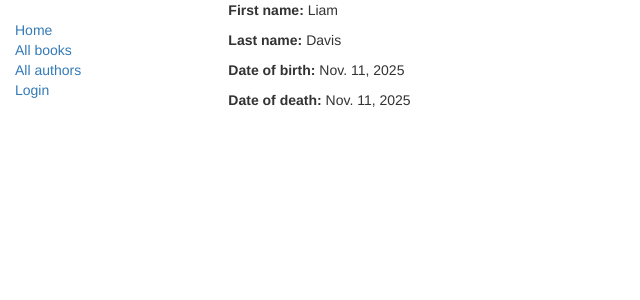
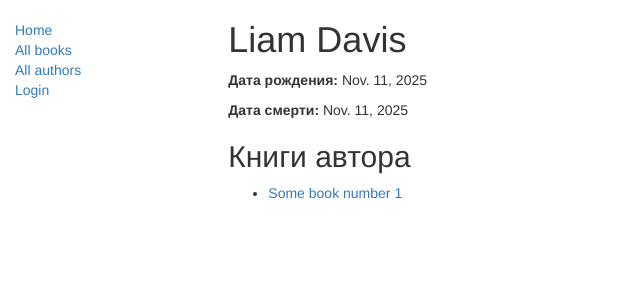
Before and after one commit to It-MELON/1.1., a Django app: page /catalog/authors/3/ in a window 1280 px wide. Shown: the top 300 px of the page, without its empty margins (0-640 px from the left). Run offline with Django 5.2, Linux system fonts and the light colour scheme; data comes from the database, SQL or seed files in the repository; both versions use the stored data as it was after the commit; some libraries are stand-ins or nearby versions.

Commit message:
two  commit

```diff
--- a/catalog/templates/catalog/author_detail.html
+++ b/catalog/templates/catalog/author_detail.html
@@ -1,12 +1,21 @@
 {% extends "base_generic.html" %}
 
-{% block title %}
-<title>Detail view author - Local Library</title>
+{% block content %}
+<h1>{{ author.first_name }} {{ author.last_name }}</h1>
+
+<p><strong>Дата рождения:</strong> {{ author.date_of_birth }}</p>
+<p><strong>Дата смерти:</strong> {{ author.date_of_death }}</p>
+
+<h2>Книги автора</h2>
+
+{% if author.book_set.all %}
+  <ul>
+    {% for book in author.book_set.all %}
+      <li><a href="{{ book.get_absolute_url }}">{{ book.title }}</a></li>
+    {% endfor %}
+  </ul>
+{% else %}
+  <p>У этого автора нет книг в базе.</p>
+{% endif %}
+
 {% endblock %}
-
-{% block content %}
-  <p><strong>First name:</strong> {{ author.first_name }}</p>
-  <p><strong>Last name:</strong> {{ author.last_name }}</p>
-  <p><strong>Date of birth:</strong> {{ author.date_of_birth }}</p>
-  <p><strong>Date of death:</strong> {{ author.date_of_death }}</p>
-{% endblock %}
--- a/catalog/templates/catalog/book_detail.html
+++ b/catalog/templates/catalog/book_detail.html
@@ -7,7 +7,10 @@
 {% block content %}
   <h1>Title: {{ book.title }}</h1>
 
-  <p><strong>Author:</strong> <a href="">{{ book.author }}</a></p> <!-- author detail link not yet defined -->
+  <p>
+  <strong>Author:</strong>
+  <a href="{% url 'author-detail' book.author.pk %}">{{ book.author }}</a>
+</p>
   <p><strong>Summary:</strong> {{ book.summary }}</p>
   <p><strong>ISBN:</strong> {{ book.isbn }}</p>
   <p><strong>Language:</strong> {{ book.language }}</p>
```
Also changed, not shown: db.sqlite3.
